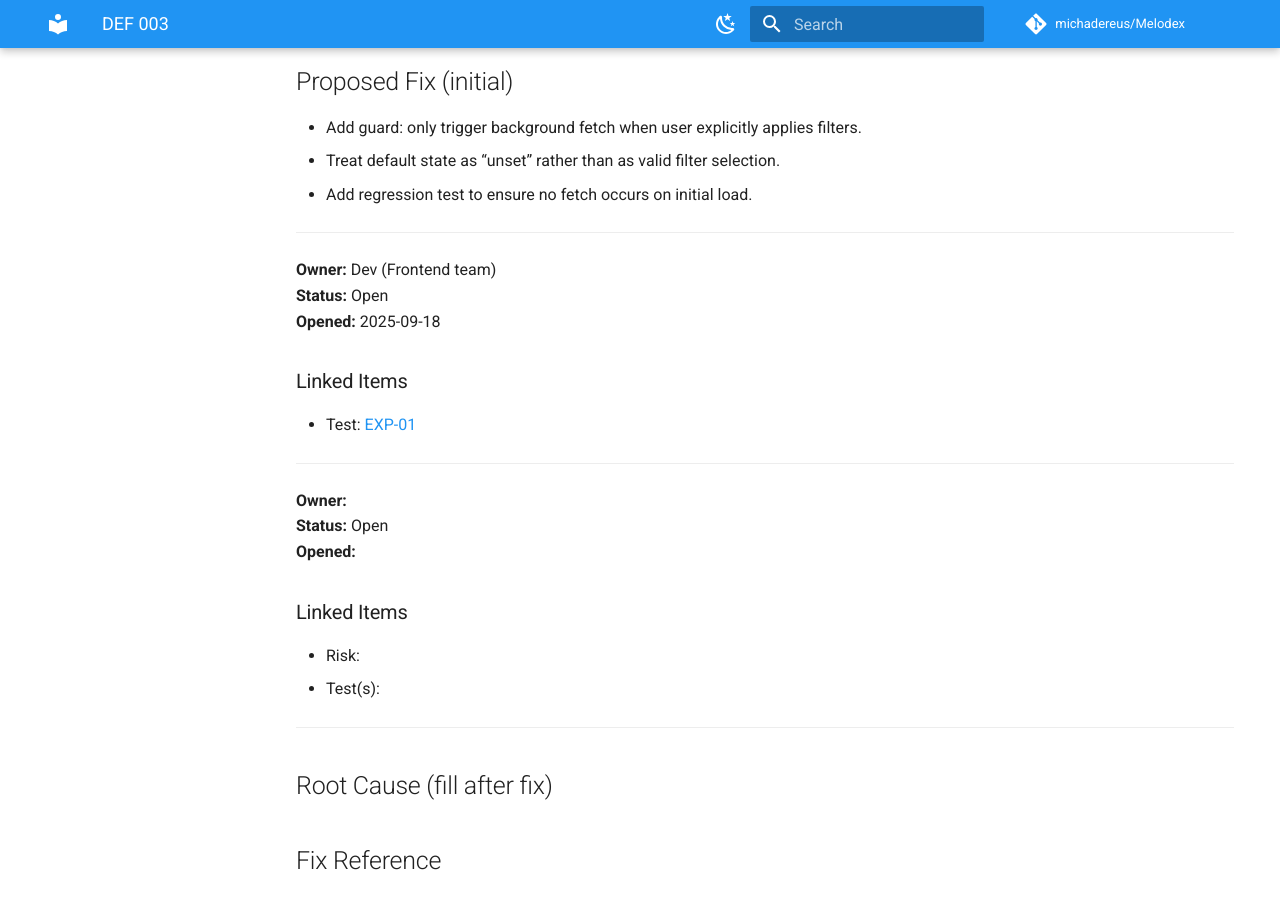
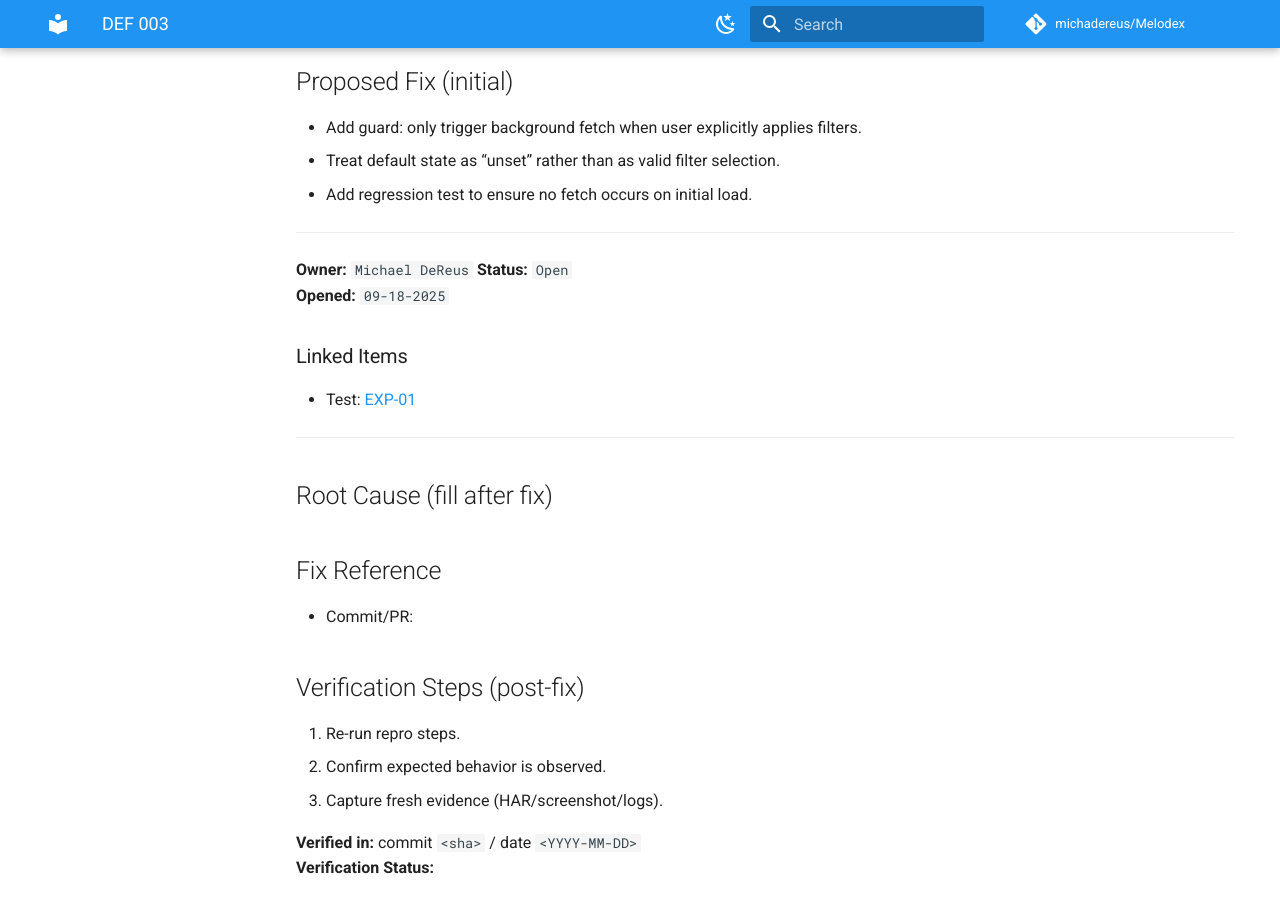
Before and after one commit to michadereus/Melodex, an MkDocs documentation site: the page built from docs/reports/defects/DEF-003.md, in a window 1280 px wide and 900 px high, scrolled down 2168 px. Built offline with MkDocs 1.6.1 and Material for MkDocs 9.7.7, drawn with Linux system fonts in a browser that asks for light colours; comment, search, counter and statistics services are not loaded.

Commit message:
docs: DEF-003 format adjustment

```diff
--- a/docs/reports/defects/DEF-003.md
+++ b/docs/reports/defects/DEF-003.md
@@ -61,23 +61,12 @@ No songs should be fetched until the user explicitly chooses filters and clicks
 
 ---
 
-**Owner:** Dev (Frontend team)
-**Status:** Open
-**Opened:** 2025-09-18
+**Owner:** `Michael DeReus`
+**Status:** `Open`
+**Opened:** `09-18-2025`
 
 ### Linked Items
 - Test: [EXP-01](../reports/exploratory/EXP-01.md)
-
-
----
-
-**Owner:** <Assigned engineer/you>
-**Status:** Open
-**Opened:** <YYYY-MM-DD>
-
-### Linked Items
-- Risk: <R-XX if relevant>
-- Test(s): <SMK-XX or exploratory ID>
 
 ---
 
```
